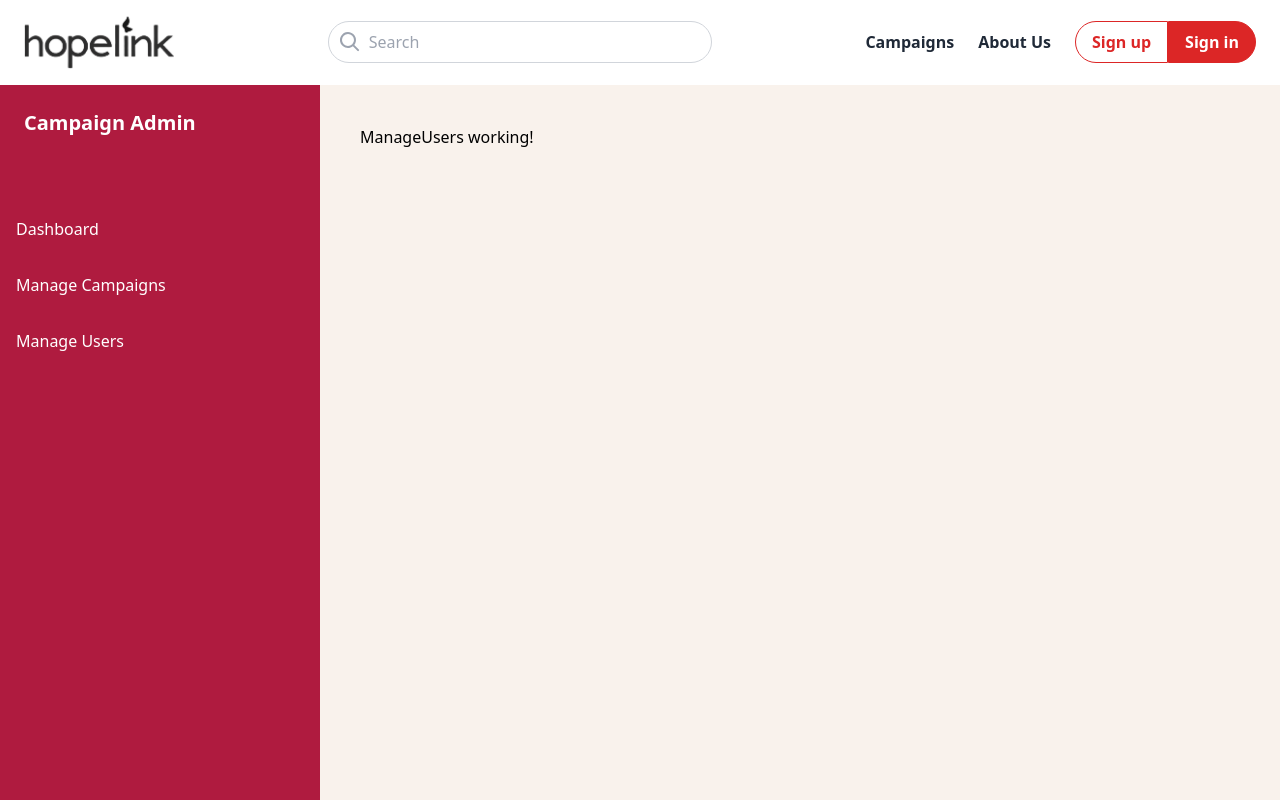
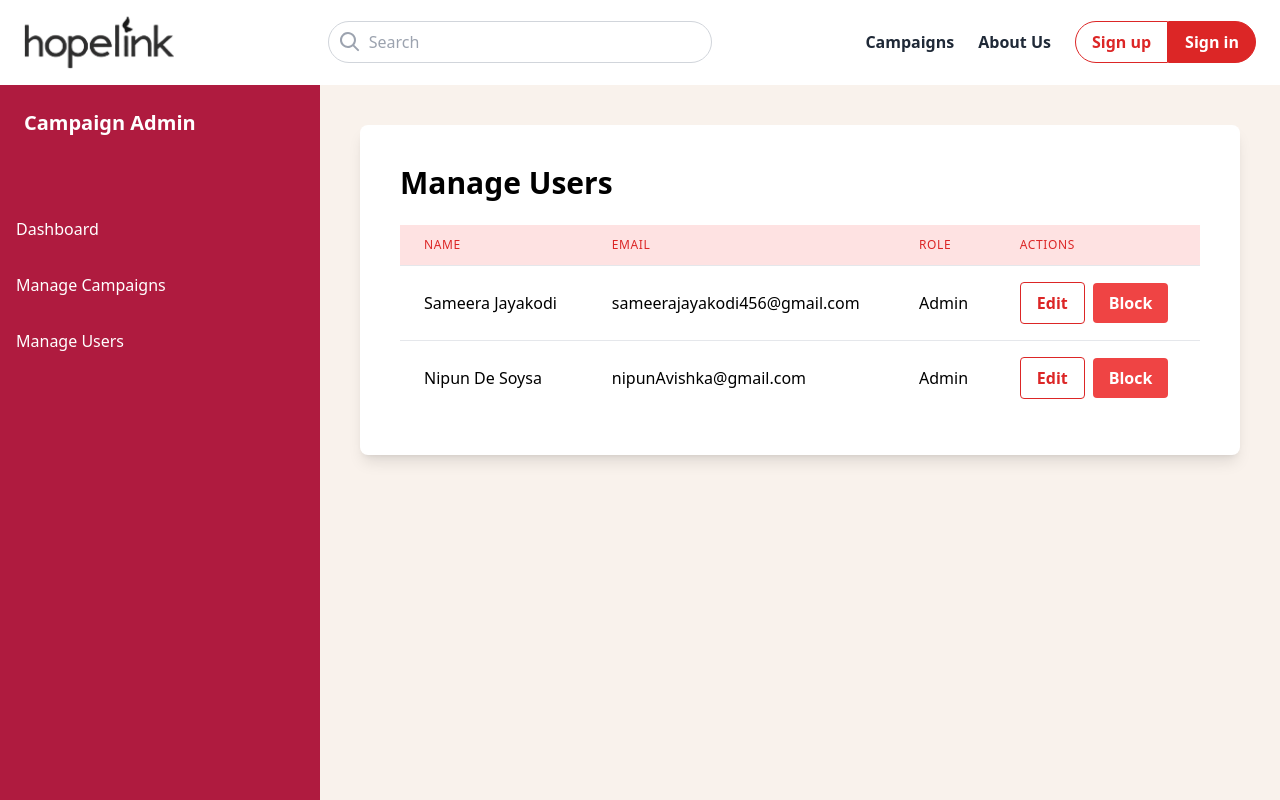
Before and after one commit to chithraka-kal/bettercore-fundraiser-web, a React (Create React App) app in the folder client/: page /admin/manage-users in a window 1280 px wide. Shown: the top 800 px of the page. Built offline with nearby package versions, Linux system fonts and the light colour scheme; no server answers.

Commit message:
Update ManageUsers.js

```diff
--- a/client/src/Components/admin/ManageUsers.js
+++ b/client/src/Components/admin/ManageUsers.js
@@ -1,10 +1,121 @@
-import React from "react";
+import React, { useEffect, useState } from "react";
+import { useNavigate } from "react-router-dom";
+import DeleteConfirmationModal from "./DeleteConfirmationModal";
+import EditUserModal from "./EditUserModal";
 
 const ManageUsers = () => {
+  const [users, setUsers] = useState([]);
+  const [selectedUser, setSelectedUser] = useState(null);
+  const [isEditModalOpen, setIsEditModalOpen] = useState(false);
+  const [isDeleteModalOpen, setIsDeleteModalOpen] = useState(false);
+  const [userToDelete, setUserToDelete] = useState(null);
+  const navigate = useNavigate();
+
+  useEffect(() => {
+    const fetchUsers = async () => {
+      const mockUsers = [
+        {
+          id: 1,
+          name: "Sameera Jayakodi",
+          email: "sameerajayakodi456@gmail.com",
+          role: "Admin",
+        },
+        {
+          id: 2,
+          name: "Nipun De Soysa",
+          email: "nipunAvishka@gmail.com",
+          role: "Admin",
+        },
+      ];
+      setUsers(mockUsers);
+    };
+
+    fetchUsers();
+  }, []);
+
+  const handleEditUser = (user) => {
+    setSelectedUser(user);
+    setIsEditModalOpen(true);
+  };
+
+  const handleSaveUser = (updatedUser) => {
+    setUsers(
+      users.map((user) => (user.id === updatedUser.id ? updatedUser : user))
+    );
+  };
+
+  const handleDeleteUser = (userId) => {
+    setUserToDelete(userId);
+    setIsDeleteModalOpen(true);
+  };
+
+  const handleConfirmDelete = () => {
+    if (userToDelete) {
+      setUsers(users.filter((user) => user.id !== userToDelete));
+    }
+    setIsDeleteModalOpen(false);
+  };
+
   return (
-    <>
-      <h3>ManageUsers working!</h3>
-    </>
+    <div className="p-10 bg-white rounded-lg shadow-lg">
+      <h1 className="mb-6 text-3xl font-bold">Manage Users</h1>
+      <table className="min-w-full divide-y divide-gray-200">
+        <thead className="text-red-600 bg-red-100 ">
+          <tr>
+            <th className="px-6 py-3 text-xs font-medium tracking-wider text-left uppercase">
+              Name
+            </th>
+            <th className="px-6 py-3 text-xs font-medium tracking-wider text-left uppercase">
+              Email
+            </th>
+            <th className="px-6 py-3 text-xs font-medium tracking-wider text-left uppercase">
+              Role
+            </th>
+            <th className="px-6 py-3 text-xs font-medium tracking-wider text-left uppercase">
+              Actions
+            </th>
+          </tr>
+        </thead>
+        <tbody className="bg-white divide-y divide-gray-200">
+          {users.map((user) => (
+            <tr key={user.id}>
+              <td className="px-6 py-4 whitespace-nowrap">{user.name}</td>
+              <td className="px-6 py-4 whitespace-nowrap">{user.email}</td>
+              <td className="px-6 py-4 whitespace-nowrap">{user.role}</td>
+              <td className="px-6 py-4 whitespace-nowrap">
+                <button
+                  onClick={() => handleEditUser(user)}
+                  className="px-4 py-2 mr-2 font-semibold text-red-600 bg-white border border-red-600 rounded"
+                >
+                  Edit
+                </button>
+                <button
+                  onClick={() => handleDeleteUser(user.id)}
+                  className="px-4 py-2 font-semibold text-white bg-red-500 rounded"
+                >
+                  Block
+                </button>
+              </td>
+            </tr>
+          ))}
+        </tbody>
+      </table>
+
+      {selectedUser && (
+        <EditUserModal
+          isOpen={isEditModalOpen}
+          onClose={() => setIsEditModalOpen(false)}
+          user={selectedUser}
+          onSave={handleSaveUser}
+        />
+      )}
+
+      <DeleteConfirmationModal
+        isOpen={isDeleteModalOpen}
+        onClose={() => setIsDeleteModalOpen(false)}
+        onConfirm={handleConfirmDelete}
+      />
+    </div>
   );
 };
 
```
